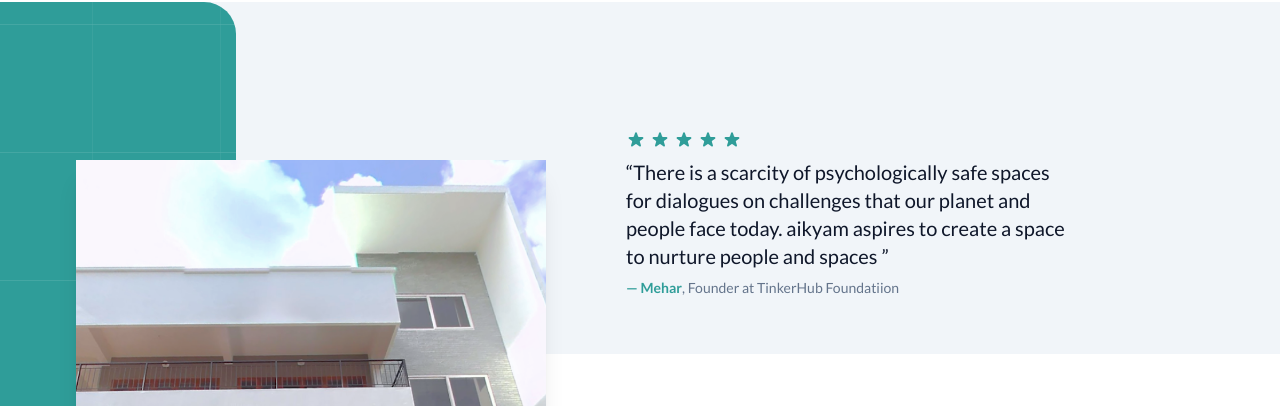
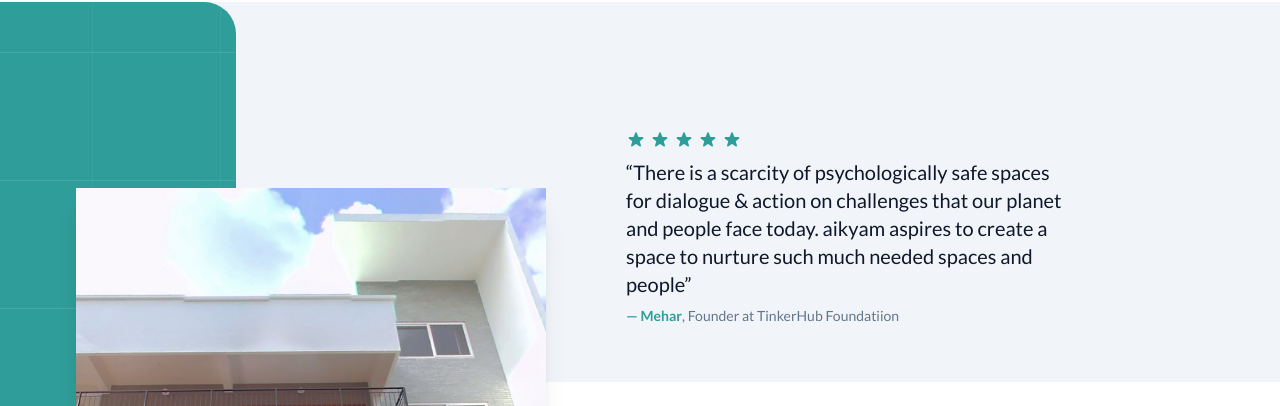
Before and after one commit to t4glabs/Aikyam-space-Template, a website: page index.html in a window 1280 px wide. Shown: the part 88-494 px from the top of the page. Drawn offline with Linux system fonts and the light colour scheme.

Commit message:
Update index.html

```diff
--- a/index.html
+++ b/index.html
@@ -93,7 +93,7 @@
               </svg></div>
           </div>
           <blockquote class="mt-2">
-            <p class="font-display text-xl font-medium text-slate-900">“There is a scarcity of psychologically safe spaces for dialogues on challenges that our planet and people face today. aikyam aspires to create a space to nurture people and spaces ”</p>
+            <p class="font-display text-xl font-medium text-slate-900">“There is a scarcity of psychologically safe spaces for dialogue & action on challenges that our planet and people face today. aikyam aspires to create a space to nurture such much needed spaces and people”</p>
           </blockquote>
           <figcaption class="mt-2 text-sm text-slate-500">
             <strong class="font-semibold aikyam-color before:content-['—_']">Mehar</strong>, Founder at TinkerHub Foundatiion
```
